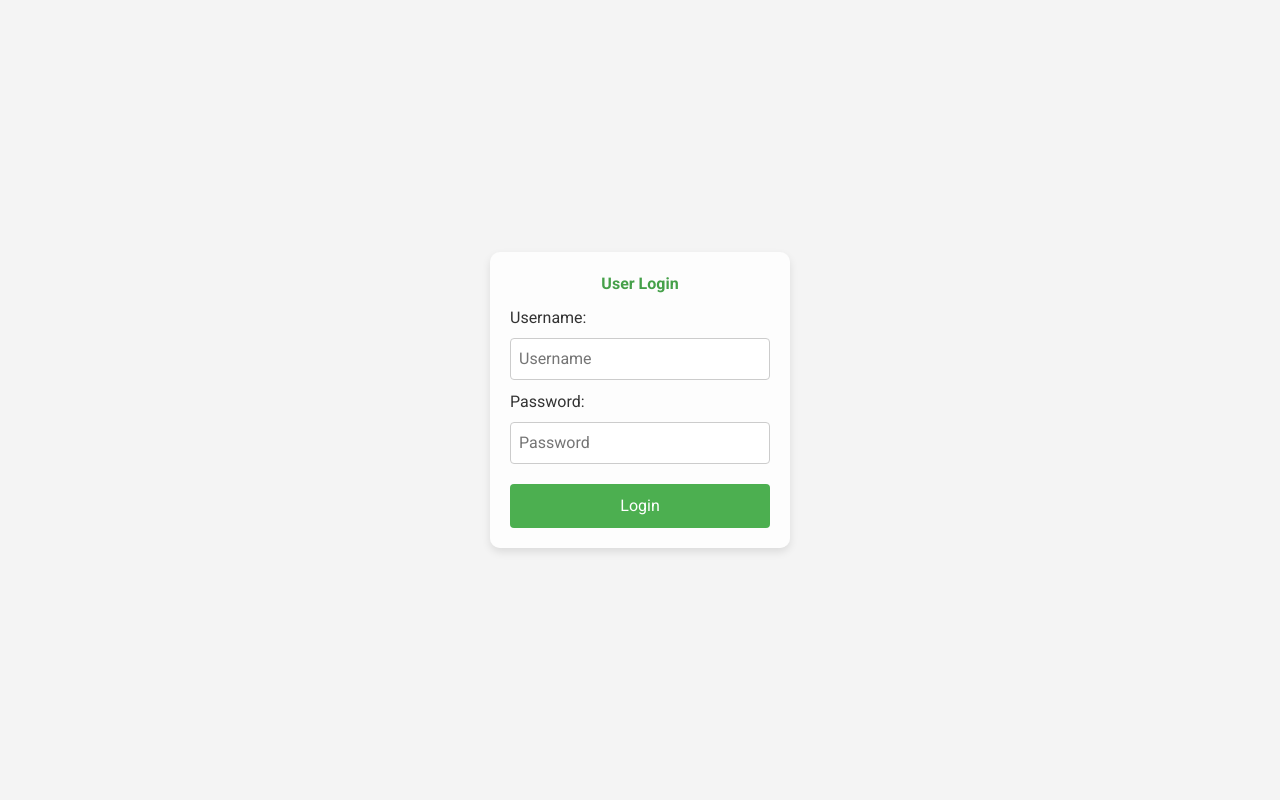
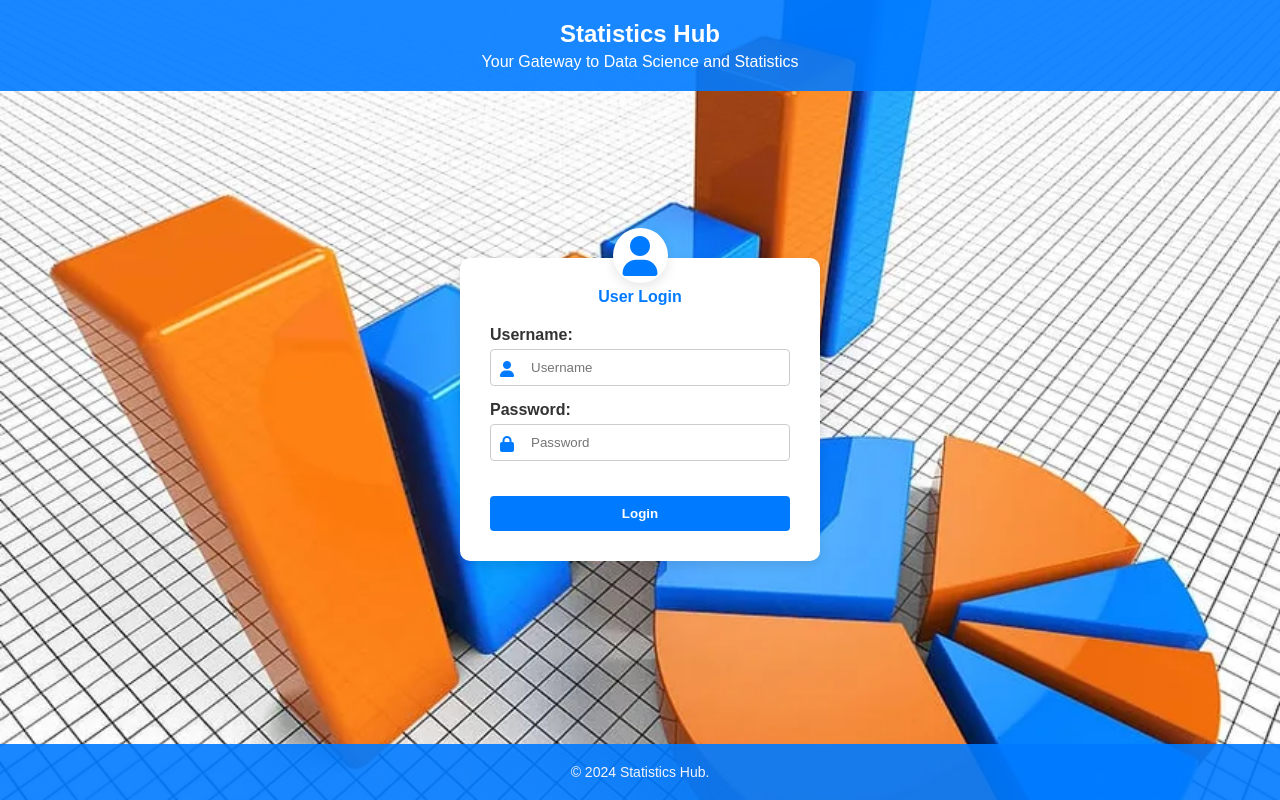
Before and after one commit to roberttnovak/statistics_hub, a Django app: page / in a window 1280 px wide. Run offline with Django 4.2, Linux system fonts and the light colour scheme; some libraries are stand-ins or nearby versions.

Commit message:
chore: Update login page styles and layout

```diff
--- a/statistics_hub_interface/model_manager/templates/model_manager/login.html
+++ b/statistics_hub_interface/model_manager/templates/model_manager/login.html
@@ -1,54 +1,137 @@
-{% extends 'model_manager/base.html' %}
+{% load static %}
 
 {% block extra_styles %}
 <style>
     body {
         display: flex;
+        flex-direction: column;
         justify-content: center;
         align-items: center;
         height: 100vh;
         margin: 0;
+        font-family: 'Arial', sans-serif;
+        background: url("{% static 'images/login-background-2.webp' %}") no-repeat center center fixed;
+        background-size: cover;
+    }
+    header, footer {
+        width: 100%;
+        text-align: center;
+        background-color: rgba(0, 123, 255, 0.9);
+        color: white;
+        padding: 20px 0;
+    }
+    .logo {
+        font-size: 24px;
+        font-weight: bold;
+        margin-bottom: 5px;
+    }
+    .subtitle {
+        font-size: 16px;
+        font-weight: normal;
+    }
+    .footer-text {
+        font-size: 14px;
+        color: #f4f4f9;
+    }
+    .content-wrapper {
+        display: flex;
+        flex-direction: column;
+        align-items: center;
+        justify-content: center;
+        flex: 1;
     }
     form {
         display: flex;
         flex-direction: column;
         align-items: center;
         justify-content: center;
-        width: 300px; /* Ancho fijo para el formulario */
-        background-color: rgba(255, 255, 255, 0.8);
+        width: 300px;
+        background-color: white;
         border-radius: 10px;
-        padding: 20px;
-        box-shadow: 0 4px 8px rgba(0, 0, 0, 0.1);
+        padding: 30px;
+        box-shadow: 0 4px 12px rgba(0, 0, 0, 0.1);
+        position: relative;
+    }
+    .form-container::before {
+        content: '\f007'; /* Código del icono de usuario en FontAwesome */
+        font-family: 'Font Awesome 5 Free';
+        font-weight: 900;
+        font-size: 40px; /* Reducido el tamaño del icono */
+        color: #007BFF;
+        background-color: white;
+        border-radius: 50%;
+        padding: 10px;
+        position: absolute;
+        top: -30px; /* Ajustado para que no tape el texto */
+        width: 35px; /* Reducido el tamaño del contenedor */
+        height: 35px; /* Reducido el tamaño del contenedor */
+        display: flex;
+        align-items: center;
+        justify-content: center;
+        box-shadow: 0 4px 12px rgba(0, 0, 0, 0.1);
     }
     .section {
         width: 100%;
     }
     .section-title {
         text-align: center;
-        margin-bottom: 10px;
+        margin-bottom: 20px;
         font-weight: bold;
-        color: #45a049;
+        color: #007BFF;
     }
     .field-group {
         display: flex;
-        flex-direction: column; /* Cambio a columna para mejor disposición en móviles */
+        flex-direction: column;
         width: 100%;
-        margin-bottom: 10px;
+        margin-bottom: 15px;
+        position: relative;
     }
     .field-group input {
-        width: 100%; /* Ajuste para ocupar todo el ancho */
-        padding: 8px;
+        width: 100%;
+        padding: 10px;
+        padding-left: 40px;
         border-radius: 4px;
         border: 1px solid #ccc;
+    }
+    .field-group label {
+        margin-bottom: 5px;
+        font-weight: bold;
+        color: #333;
+    }
+    .field-icon {
+        position: absolute;
+        left: 10px;
+        top: 35px;
+        color: #007BFF;
+    }
+    button {
+        width: 100%;
+        padding: 10px;
+        border: none;
+        border-radius: 4px;
+        background-color: #007BFF;
+        color: white;
+        font-weight: bold;
+        cursor: pointer;
+        margin-top: 20px;
+    }
+    button:hover {
+        background-color: #0056b3;
     }
     .message {
         text-align: center;
         margin-top: 20px;
+        color: red;
     }
 </style>
 {% endblock %}
 
 {% block content %}
+<header>
+    <div class="logo">Statistics Hub</div>
+    <div class="subtitle">Your Gateway to Data Science and Statistics</div>
+</header>
+
 <div class="content-wrapper">
     <form method="post" action="{% url 'login' %}" class="form-container">
         {% csrf_token %}
@@ -56,10 +139,12 @@
             <div class="section-title">User Login</div>
             <div class="field-group">
                 <label for="id_username">Username:</label>
+                <i class="fa fa-user field-icon"></i> <!-- Icono de usuario -->
                 <input type="text" id="id_username" name="username" placeholder="Username" required>
             </div>
             <div class="field-group">
                 <label for="id_password">Password:</label>
+                <i class="fa fa-lock field-icon"></i> <!-- Icono de contraseña -->
                 <input type="password" id="id_password" name="password" placeholder="Password" required>
             </div>
             <button type="submit">Login</button>
@@ -71,6 +156,13 @@
         </div>
     </form>
 </div>
+
+<footer>
+    <div class="footer-text">© 2024 Statistics Hub.</div>
+</footer>
+
+<!-- Incluir FontAwesome para los iconos -->
+<link rel="stylesheet" href="https://cdnjs.cloudflare.com/ajax/libs/font-awesome/6.0.0-beta3/css/all.min.css">
 {% endblock %}
 
 {% block extra_scripts %}
```
Also changed, not shown: statistics_hub_interface/static/images/login-background-2.webp (added), statistics_hub_interface/static/images/login-background.webp (added).
